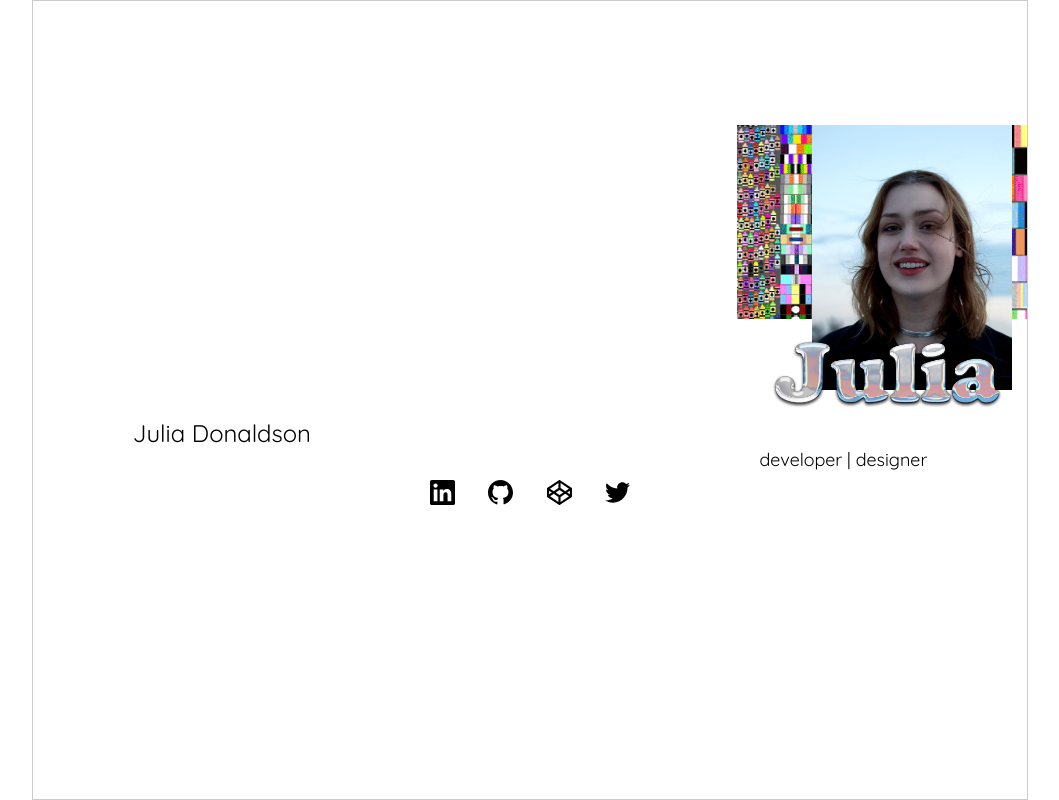
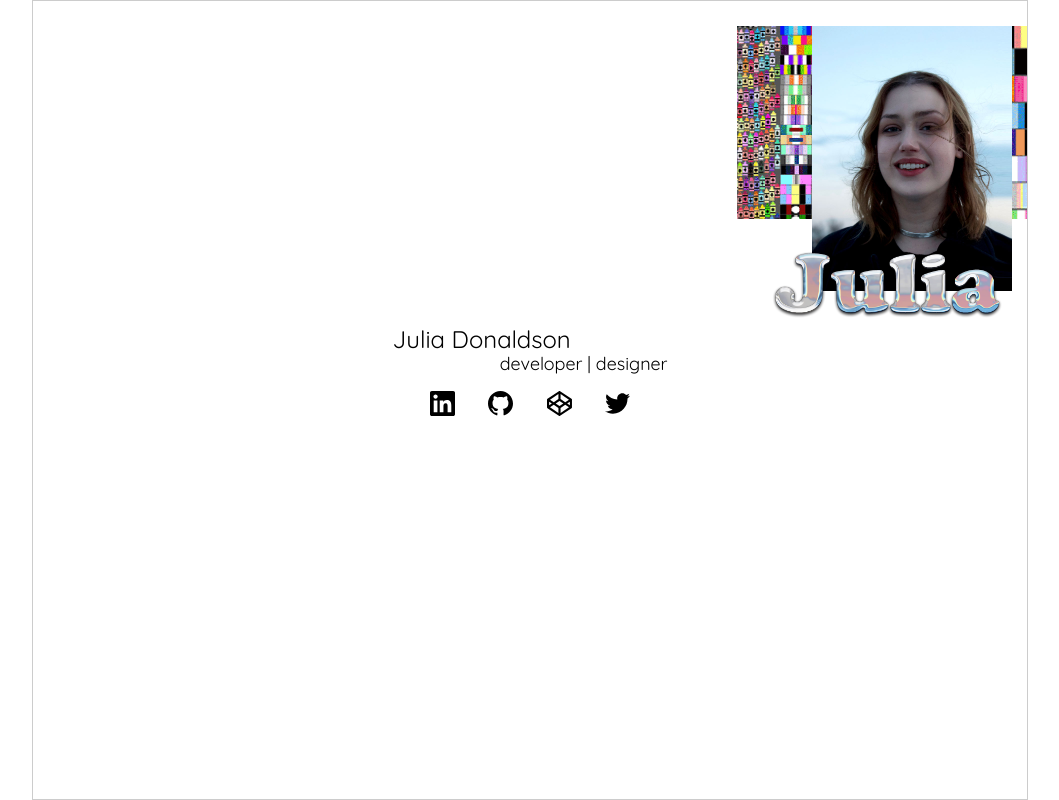
Before and after one commit to donaldsonjulia/portfolio, a website: page index.html in a window 1280 px wide. Shown: the whole page, without its empty margins (110-1169 px from the left). Drawn offline with nearby package versions, Linux system fonts and the light colour scheme; some packages are replaced by stand-ins of ours.

Commit message:
created and included title component for styling

```diff
--- a/app/components/home/home.view.html
+++ b/app/components/home/home.view.html
@@ -4,9 +4,12 @@
             <img class="c-hero__photo" src="./assets/img/hero_headshot.jpg" alt="Julia Donaldson">
             <img class="c-hero__banner" src="./assets/img/hero_banner.png" alt="">
             <img class="c-hero__logo" src="./assets/img/hero_logo.png" alt="Julia">
-
-            <h1 class="c-hero__name">Julia Donaldson</h1>
-            <h2 class="c-hero__title">developer | designer</h2>
+            <div class="c-hero__headline">
+              <div class="c-title c-title--hero">
+                <h1 class="c-title__name">Julia Donaldson</h1>
+                <h2 class="c-title__description">developer | designer</h2>
+              </div>
+            </div>
             <div class="c-hero__content">
               <jd-social-media></jd-social-media>
             </div>
--- a/assets/styles/3_components/_c-hero.scss
+++ b/assets/styles/3_components/_c-hero.scss
@@ -1,5 +1,5 @@
 .c-hero {
-    margin-top: 10%;
+    // margin-top: 10%;
     position: relative;
 
 
@@ -22,32 +22,25 @@
     &__logo {
       position: absolute;
       right: 20px;
-      top: 235px;
+      top: 245px;
       width: 240px;
     }
 
-    &__name {
-      font-size: 24px;
-      left: 10%;
-      top: 320px;
-      text-align: left;
+    &__headline {
+      top: 325px;
       position: absolute;
       width: 100%;
+      @include display(flex);
+      @include justify-content(center);
     }
 
-    &__title {
-      font-size: 18px;
-      right: 10%;
-      top: 350px;
-      text-align: right;
-      position: absolute;
-      width: 100%;
-    }
 
     &__content {
       position: absolute;
-      top: 380px;
+      top: 390px;
       width: 100%;
+      @include display(flex);
+      @include justify-content(center);
     }
 
 
--- a/assets/styles/3_components/_c-social-media.scss
+++ b/assets/styles/3_components/_c-social-media.scss
@@ -3,7 +3,7 @@
     @include align-items(center);
     @include display(flex);
     @include justify-content(space-between);
-    margin: 0 auto;
+    // margin: 0 auto;
     width: 200px;
 
     &__icon {
--- /dev/null
+++ b/assets/styles/3_components/_c-title.scss
@@ -0,0 +1,20 @@
+.c-title {
+
+  &__name {
+    font-size: 24px;
+    text-align: left;
+
+  }
+
+  &__description {
+    font-size: 18px;
+    text-align: right;
+
+  }
+
+  &--hero {
+    max-width: 275px;
+    width: 70%;
+  }
+
+}
--- a/assets/styles/main.scss
+++ b/assets/styles/main.scss
@@ -17,6 +17,7 @@
 
 /* Components */
 @import "3_components/c-hero";
+@import "3_components/c-title";
 @import "3_components/c-social-media";
 
 /* Layout */
```
Also changed, not shown: assets/styles/main.min.css.
